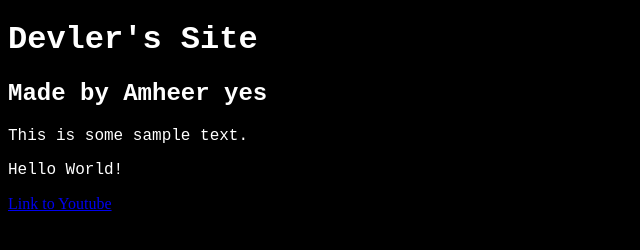
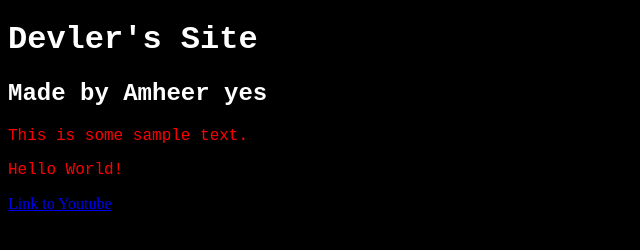
Before and after one commit to DaRealDevler/Practice-Site, a plain HTML site: page index.html in a window 1280 px wide. Shown: the whole page, without its empty margins (0-640 px from the left). Drawn offline with Linux system fonts and the light colour scheme.

Commit message:
Update styles.css

```diff
--- a/styles.css
+++ b/styles.css
@@ -4,7 +4,7 @@ body {
 }
 
 p, p1 {
-    font-family: Monospace, sans-serif;
+    font-family: Monospace, sans-serif; color:red
 }
 
 h1, h2 {
```
